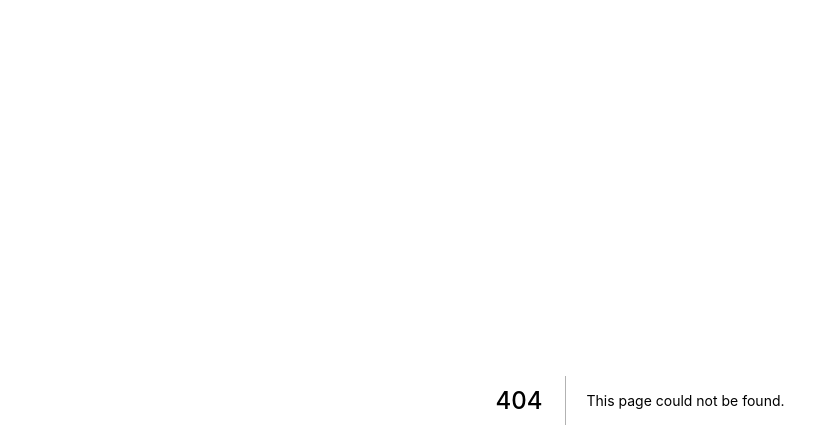
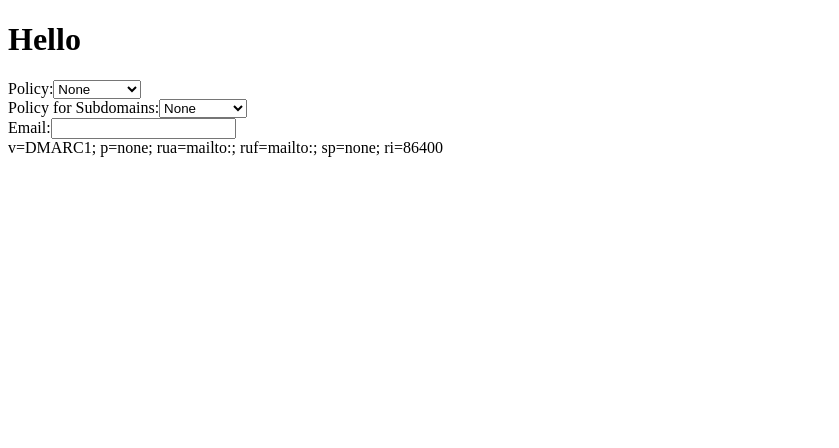
Before and after one commit to samrobbins85/easy-dmarc, a Next.js app: page /form in a window 1280 px wide. Before the commit this address had no page. Shown: the top 448 px of the page, without its empty margins (0-839 px from the left). Built offline with nearby package versions, Linux system fonts and the light colour scheme.

Commit message:
Generate DMARC record

```diff
--- a/package.json
+++ b/package.json
@@ -12,7 +12,9 @@
 		"react-dom": "^16.12.0"
 	},
 	"devDependencies": {
+		"@tailwindcss/custom-forms": "^0.2.1",
 		"postcss-preset-env": "^6.7.0",
+		"react-select": "^3.1.0",
 		"tailwindcss": "^1.6.2"
 	}
 }
--- /dev/null
+++ b/pages/form.js
@@ -0,0 +1,74 @@
+import Select from "react-select";
+import { useState, useEffect } from "react";
+export default function Form() {
+	const [policy, setPolicy] = useState("none");
+	const [subdomainPolicy, setSubdomainPolicy] = useState("none");
+	const [email, setEmail] = useState("");
+	const [dmarc, setDmarc] = useState("");
+	function changeEmail(event) {
+		setEmail(event.target.value);
+	}
+	function changePolicy(event) {
+		setPolicy(event.target.value);
+	}
+
+	function subPolicy(event) {
+		setSubdomainPolicy(event.target.value);
+	}
+	useEffect(() => {
+		setDmarc(
+			"v=DMARC1; p=" +
+				policy +
+				"; rua=mailto:" +
+				email +
+				"; ruf=mailto:" +
+				email +
+				"; sp=" +
+				subdomainPolicy +
+				"; ri=86400"
+		);
+	});
+	return (
+		<>
+			<h1>Hello</h1>
+			<div className="flex justify-center">
+				<form>
+					<div className="pb-4">
+						Policy:
+						<select
+							className="form-select"
+							value={policy}
+							onChange={changePolicy}
+						>
+							<option value="none">None</option>
+							<option value="quarantine">Quarantine</option>
+							<option value="reject">Reject</option>
+						</select>
+					</div>
+					<div
+						className="pb-4"
+						value={subdomainPolicy}
+						onChange={subPolicy}
+					>
+						Policy for Subdomains:
+						<select className="form-select">
+							<option value="none">None</option>
+							<option value="quarantine">Quarantine</option>
+							<option value="reject">Reject</option>
+						</select>
+					</div>
+					<label className="block">
+						Email:
+						<input
+							type="text"
+							className="form-input"
+							value={email}
+							onChange={changeEmail}
+						/>
+					</label>
+				</form>
+			</div>
+			{dmarc}
+		</>
+	);
+}
--- a/tailwind.config.js
+++ b/tailwind.config.js
@@ -1,8 +1,11 @@
 module.exports = {
-  purge: ['./components/**/*.{js,ts,jsx,tsx}', './pages/**/*.{js,ts,jsx,tsx}'],
-  theme: {
-    extend: {},
-  },
-  variants: {},
-  plugins: [],
-}
+	purge: [
+		"./components/**/*.{js,ts,jsx,tsx}",
+		"./pages/**/*.{js,ts,jsx,tsx}",
+	],
+	theme: {
+		extend: {},
+	},
+	variants: {},
+	plugins: [require("@tailwindcss/custom-forms")],
+};
```
Also changed, not shown: 1 other file (tests, documents, lock files or other folders).
